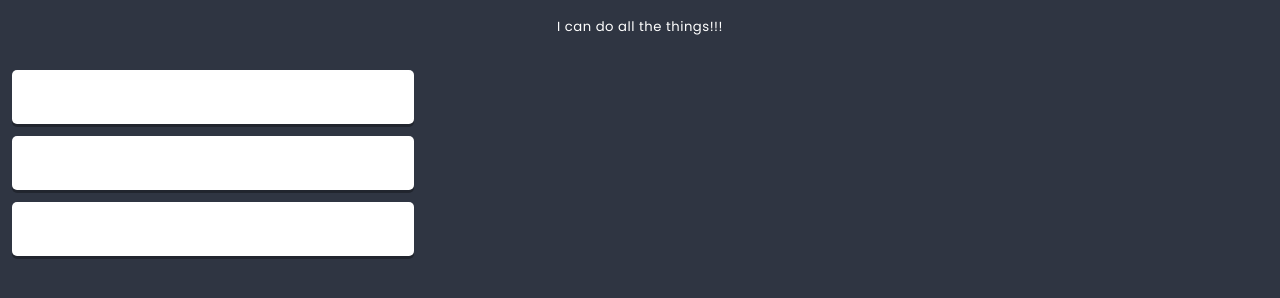
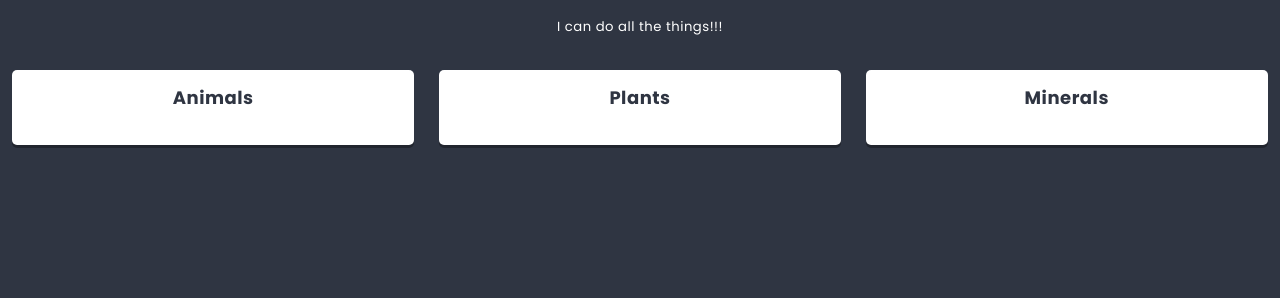
Before and after one commit to dave8git/react-comps, a React app: page / in a window 1280 px wide. Shown: the part 362-660 px from the top of the page. Built offline with nearby package versions, Linux system fonts and the light colour scheme.

Commit message:
fix props continues @7

```diff
--- a/src/components/Column/Column.js
+++ b/src/components/Column/Column.js
@@ -9,7 +9,7 @@ class Column extends React.Component {
   render() {
     return (
       <section className={styles.component}>
-          <h3 className={styles.title}>{this.props.columns}</h3>
+          <h3 className={styles.title}>{this.props.title}</h3>
       </section>
 
     )
--- a/src/components/List/List.js
+++ b/src/components/List/List.js
@@ -20,9 +20,11 @@ class List extends React.Component {
       <section className={styles.component}>
         <Hero titleText={this.props.title} image={this.props.image} />
         <div className={styles.description}>{this.props.children}</div>
-        <Column title={'Animals'} />
-        <Column title={'Plants'} />
-        <Column title={'Minerals'} />
+        <div className={styles.columns}>
+          <Column title={'Animals'} />
+          <Column title={'Plants'} />
+          <Column title={'Minerals'} />
+ </div>
 
       </section>
     )
```
